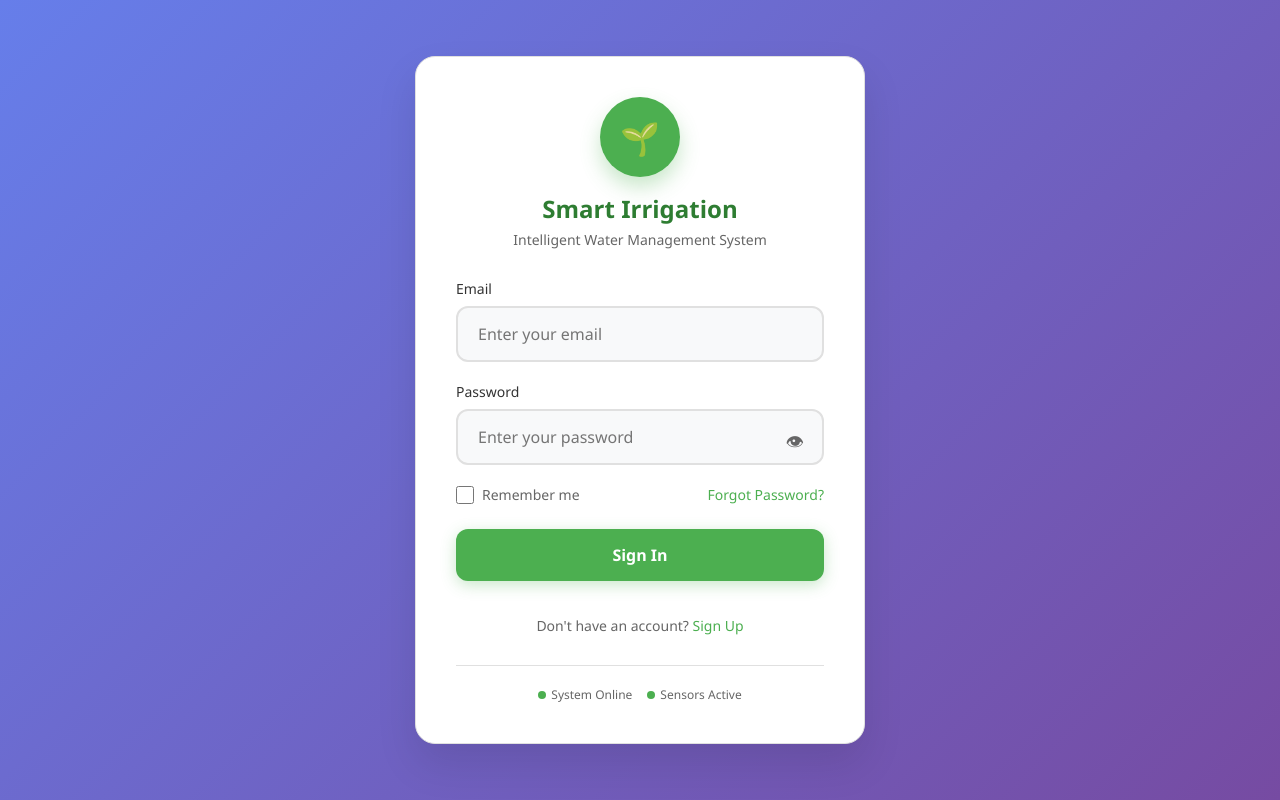
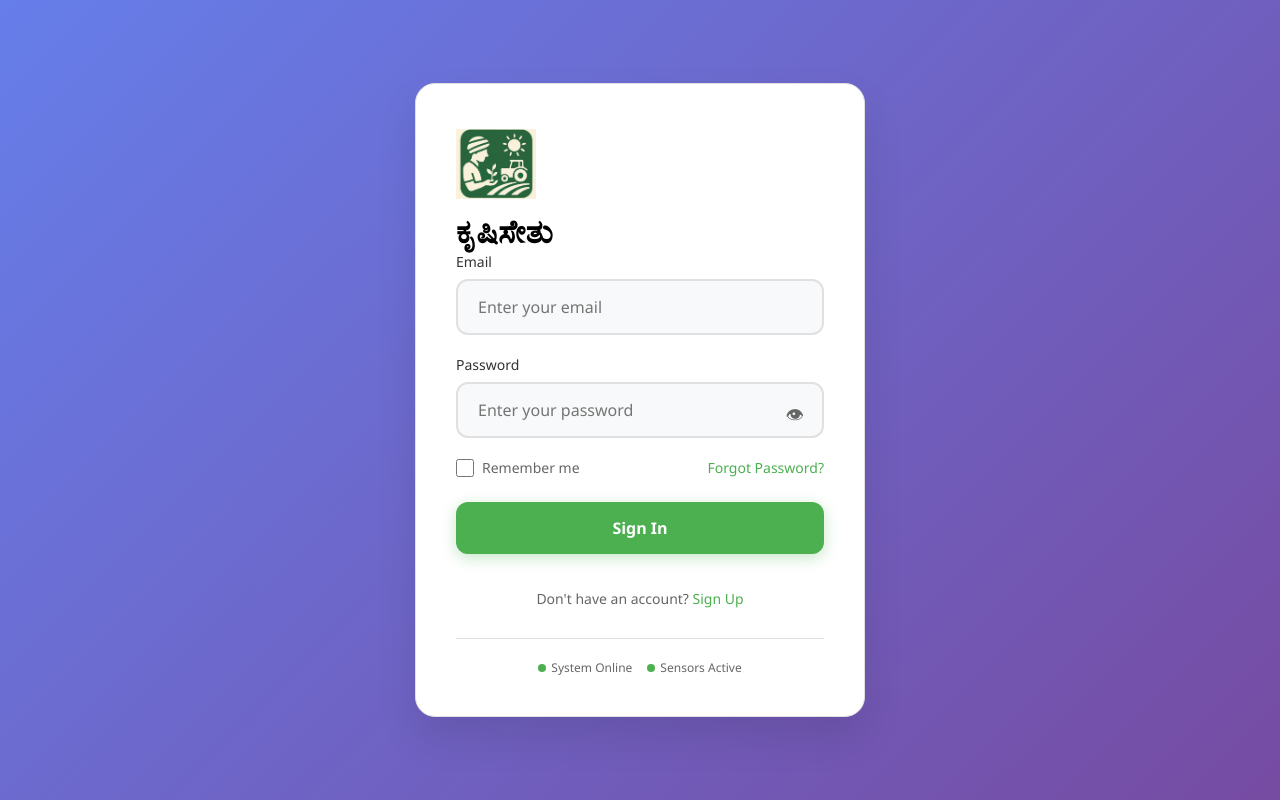
Before and after one commit to SWATISHIRASHYAD/Smart-Irrigation-System-Website, a plain HTML site: page login.html in a window 1280 px wide. Drawn offline with Linux system fonts and the light colour scheme.

Commit message:
Update login.html kannada

```diff
--- a/login.html
+++ b/login.html
@@ -174,6 +174,12 @@
             box-shadow: none;
         }
 
+        .app-logo {
+            width: 80px;
+            height: 80px;
+            object-fit: contain;
+        }
+
         .divider {
             text-align: center;
             margin: 25px 0;
@@ -298,11 +304,11 @@
 </head>
 <body>
   <div class="login-container">
-    <div class="logo-section">
-      <div class="logo">🌱</div>
-      <h1 class="system-title">Smart Irrigation</h1>
-      <p class="system-subtitle">Intelligent Water Management System</p>
+    <div class="logo-container">
+        <img src="logo.png" alt="ಕೃಷಿಸೇತು ಲೋಗೋ" class="app-logo">
+        <h1 class="app-name">ಕೃಷಿಸೇತು</h1>
     </div>
+
 
     <div id="errorMessage" class="error-message"></div>
     <div id="successMessage" class="success-message"></div>
```
